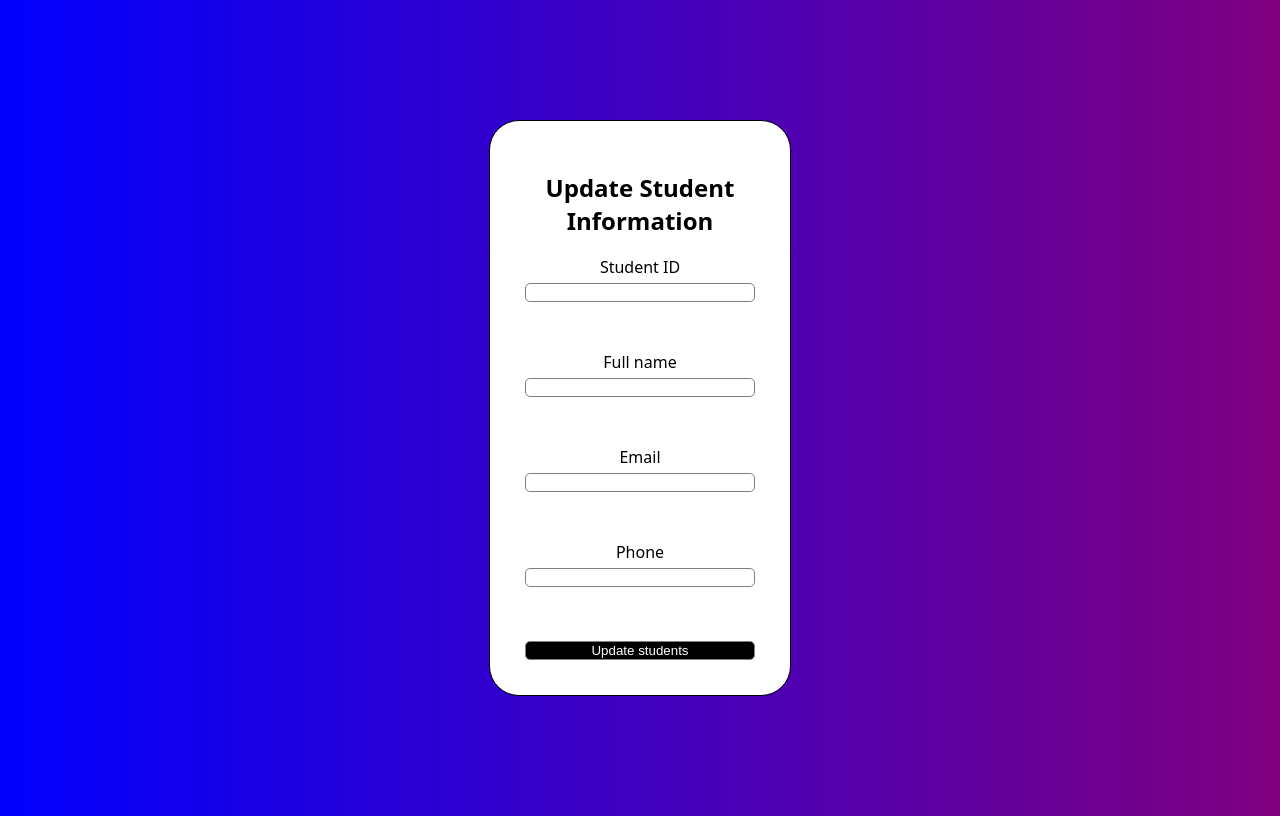
After one commit to dgmity/erasmus-projects, a PHP site: page /form/update.php?id=1 in a window 1280 px wide. The commit adds this page. Run offline with PHP 8.4, Linux system fonts and the light colour scheme; data that the repository does not hold is empty.

Commit message:
Add update.php and link to it in view students

```diff
--- a/form/dashboard.php
+++ b/form/dashboard.php
@@ -10,13 +10,13 @@
 
         <h3>Dashboard</h3>
 
-        <a href="index.html">Register student</a>
+        <a href="register.html">Register student</a>
 
         <a href="view_students.php">View Students</a>
 
         <a href="search.html">Search student</a>
 
-        <a href="update.html">Update Student</a>
+        <a href="update.php">Update Student</a>
 
         <a href="delete.html">Delete Student</a>
 
--- /dev/null
+++ b/form/update.css
@@ -0,0 +1,36 @@
+body {
+    font-family: system-ui;
+    text-align: center;
+    background-image: linear-gradient(to right, blue, purple);
+}
+
+main {
+    display: flex;
+    justify-content: center;
+    flex-direction: column;
+    height: 100vh;
+}
+
+form {
+    display: flex;
+    flex-direction: column;
+    justify-content: center;
+    align-self: center;
+    border: 1px solid black;
+    width: 30vh;
+    padding: 30px;
+    border-radius: 30px;
+    background-color: white;
+}
+
+input {
+    margin: 5px;
+    border: 1px solid gray;
+    border-radius: 5px;
+}
+
+#update {
+    background-color: black;
+    color: white;
+    font-weight: 500;
+}
--- /dev/null
+++ b/form/update.php
@@ -0,0 +1,70 @@
+<?php
+    include "db.php";
+
+    $id = $_GET['id'];
+
+    if (isset($id)) {
+        $sql1 = "SELECT * FROM students WHERE id = '$id';";
+
+        $result = $conn -> query($sql1);
+
+        $row = $result -> fetch_assoc();
+
+    }
+
+
+    if(isset($_POST['update'])) {
+
+        $student_id = $_POST['student_id'];
+
+        $full_name = $_POST['full_name'];
+
+        $email = $_POST['email'];
+
+        $phone = $_POST['phone'];
+
+        $sql = "UPDATE students SET
+        fullname = '$full_name',
+        email = '$email',
+        phone = '$phone' WHERE student_id = '$student_id'";
+
+        if ($conn -> query($sql)) {
+            echo "<h2>Student updated successfully!</h2>";
+        } else {
+            echo "<h2>Error: " . $conn -> error . "</h2>";
+        }
+    }
+
+    $conn -> close();
+?>
+
+<!DOCTYPE html>
+<html lang="en">
+<head>
+    <meta charset="UTF-8">
+    <meta name="viewport" content="width=device-width, initial-scale=1.0">
+    <title>Update students</title>
+    <link rel="stylesheet" href="update.css">
+</head>
+<body>
+    <main>
+        <form method="post">
+            <h2>Update Student Information</h2>
+            <label for="student_id">Student ID</label>
+            <input type="text" name="student_id" id="student_id" value="<?php echo $row['student_id']; ?>" required><br><br>
+
+            <label for="full_name">Full name</label>
+            <input type="text" name="full_name" id="full_name" value="<?php echo $row['fullname']; ?>"><br><br>
+
+            <label for="email">Email</label>
+            <input type="email" name="email" id="email" value="<?php echo $row['email']; ?>"><br><br>
+
+            <label for="phone">Phone</label>
+            <input type="text" name="phone" id="phone" required value="<?php echo $row['phone']; ?>"><br><br>
+
+            <input type="submit" name="update" value="Update students" id="update">
+        </form>
+    </main>
+
+</body>
+</html>
--- a/form/view_students.php
+++ b/form/view_students.php
@@ -21,9 +21,6 @@
     <link rel="stylesheet" href="view_students.css">
 </head>
 <body>
-    <main>
-
-    </main>
     <h2>Student List</h2>
 
     <form method="post">
@@ -39,6 +36,7 @@
             <th>Phone</th>
             <th>Departament</th>
             <th>Semester</th>
+            <th>Update</th>
         </tr>
 
         <?php
@@ -56,6 +54,7 @@
             <td><?php echo $row['phone']; ?></td>
             <td><?php echo $row['department']; ?></td>
             <td><?php echo $row['semester']; ?></td>
+            <td><a href="update.php?id=<?php echo $row['id'];?>">Update this student</a></td>
         </tr>
 
         <?php
```
